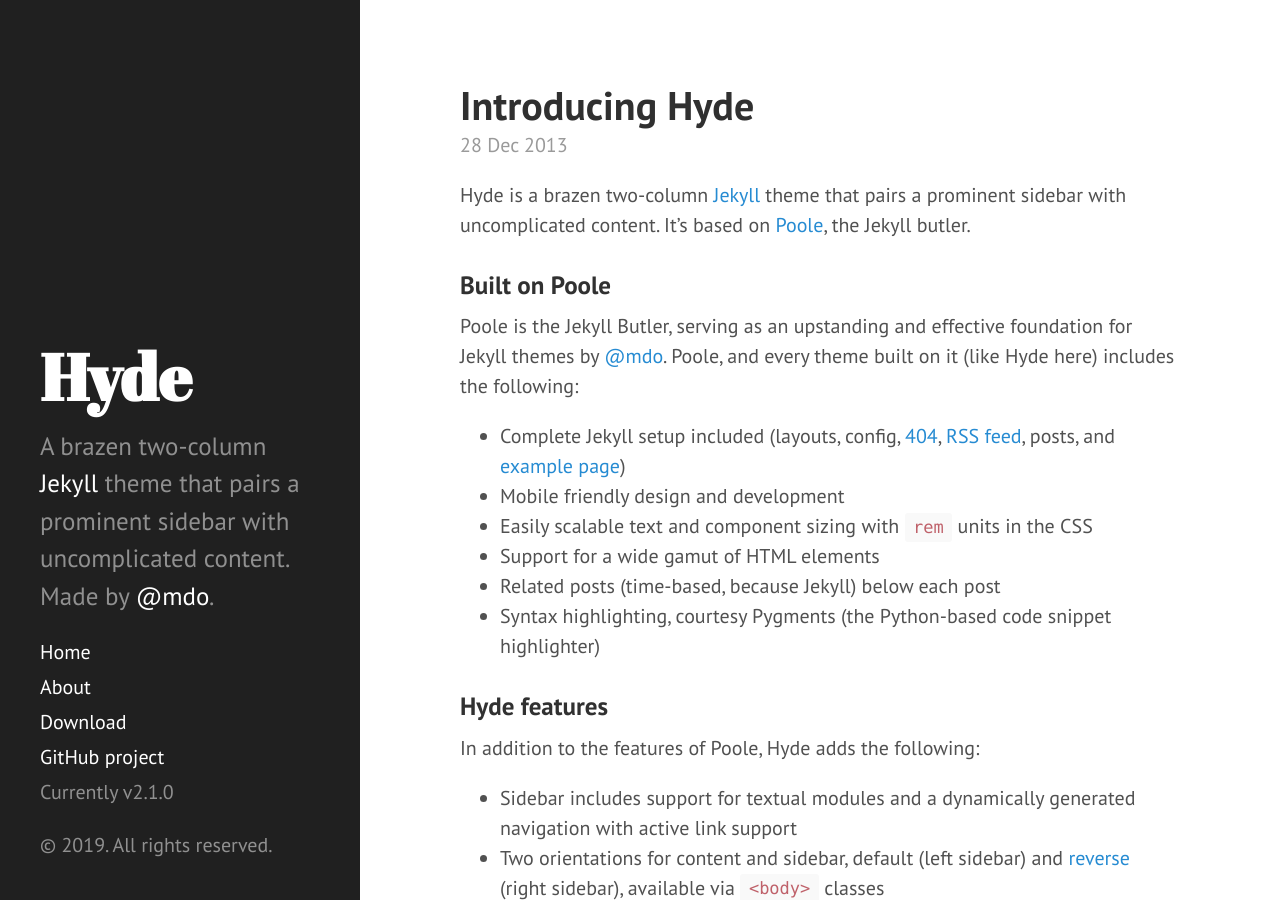
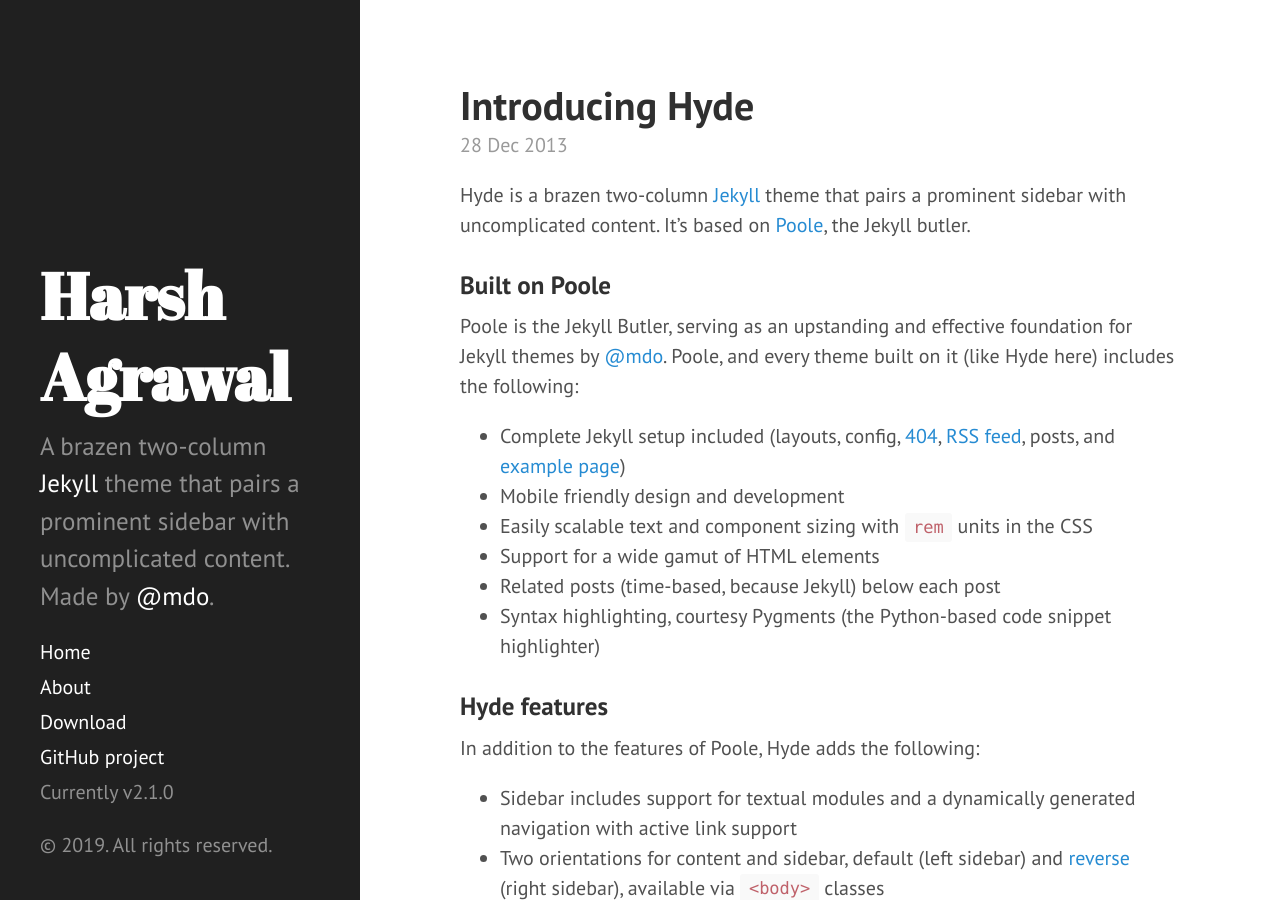
Before and after one commit to harshagrawal13/harshagrawal13.github.io, a Jekyll site: the page built from index.html, in a window 1280 px wide and 900 px high. Built offline with Jekyll 4.4.1, drawn with Linux system fonts in a browser that asks for light colours; Markdown is read by kramdown in place of the engine named in the settings; the list of posts is cut into pages by our own code.

Commit message:
Update _config.yml

```diff
--- a/_config.yml
+++ b/_config.yml
@@ -6,15 +6,15 @@
 permalink:        pretty
 
 # Setup
-title:            Hyde
-tagline:          'A Jekyll theme'
+title:            Harsh Agrawal
+tagline:          'Who has watched the friends?'
 description:      'A brazen two-column <a href="http://jekyllrb.com" target="_blank">Jekyll</a> theme that pairs a prominent sidebar with uncomplicated content. Made by <a href="https://twitter.com/mdo" target="_blank">@mdo</a>.'
 url:              http://hyde.getpoole.com
 baseurl:          /
 
 author:
-  name:           'Mark Otto'
-  url:            https://twitter.com/mdo
+  name:           'Harsh Agrawal'
+  url:            https://github.com/Xavian-Brooker
 
 paginate:         5
 
```
